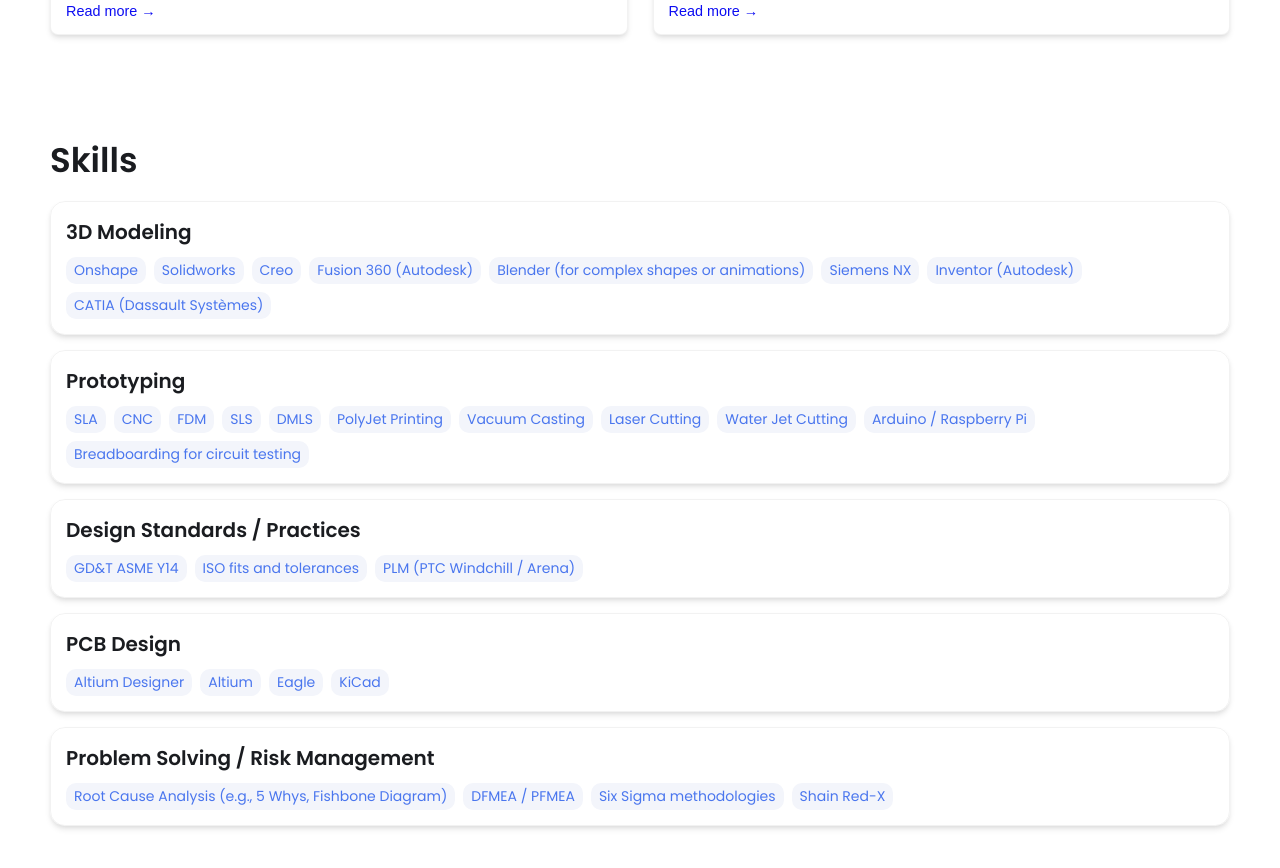
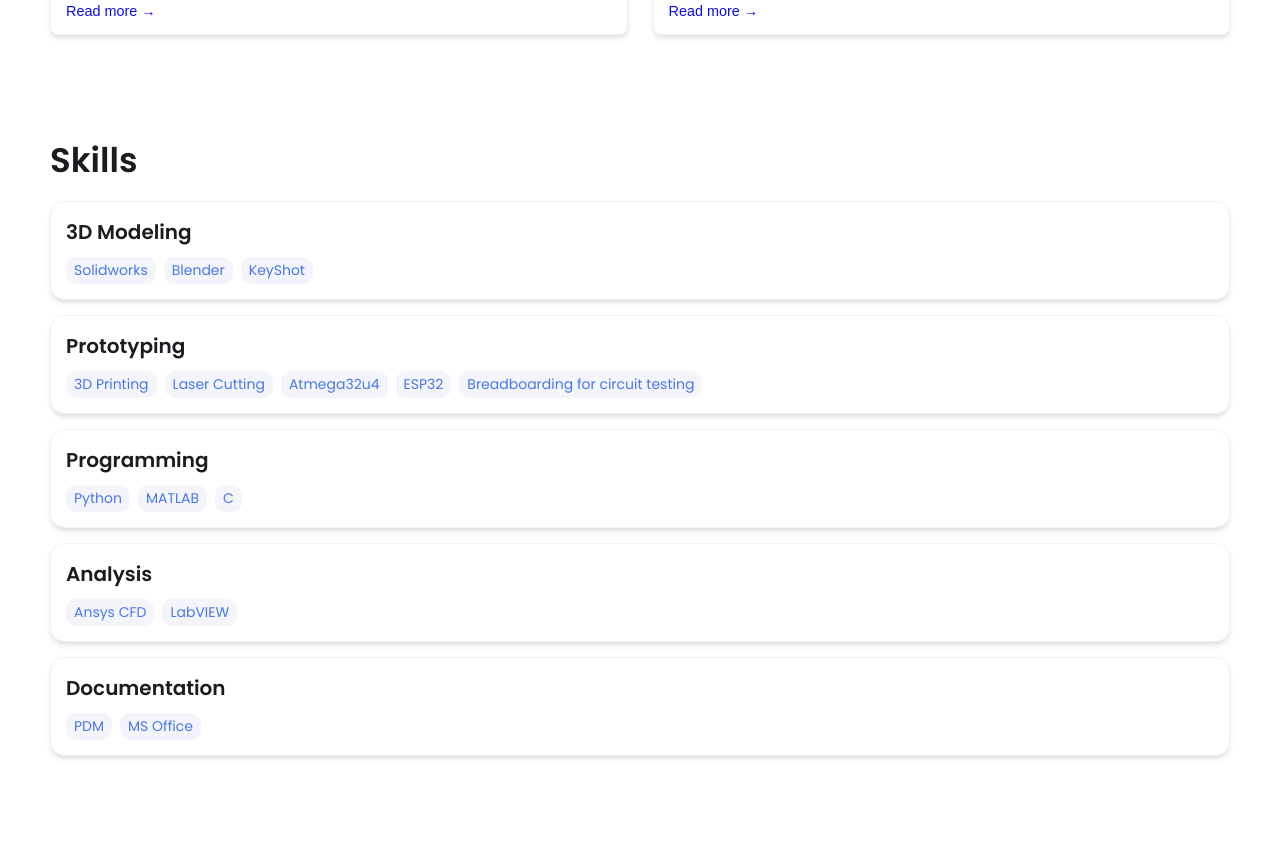
Before and after one commit to tdberner/tdberner.github.io, a Jekyll site: the page built from index.html, in a window 1280 px wide and 900 px high, scrolled down 1491 px. Shown: the top 868 px of the window. Built offline with Jekyll 4.4.1, drawn with Linux system fonts in a browser that asks for light colours.

Commit message:
Update _config.yml

```diff
--- a/_config.yml
+++ b/_config.yml
@@ -48,44 +48,29 @@
 skills:
   - category: 3D Modeling
     tools:
-    - Onshape
     - Solidworks
-    - Creo
-    - Fusion 360 (Autodesk)
-    - Blender (for complex shapes or animations)
-    - Siemens NX
-    - Inventor (Autodesk)
-    - CATIA (Dassault Systèmes)
+    - Blender
+    - KeyShot
   - category: Prototyping
     tools:
-    - SLA
-    - CNC
-    - FDM
-    - SLS
-    - DMLS
-    - PolyJet Printing
-    - Vacuum Casting
+    - 3D Printing
     - Laser Cutting
-    - Water Jet Cutting
-    - Arduino / Raspberry Pi
+    - Atmega32u4
+    - ESP32
     - Breadboarding for circuit testing
-  - category: Design Standards / Practices
+  - category: Programming
     tools:
-    - GD&T ASME Y14
-    - ISO fits and tolerances
-    - PLM (PTC Windchill / Arena)
-  - category: PCB Design
+    - Python
+    - MATLAB
+    - C
+  - category: Analysis
     tools:
-    - Altium Designer
-    - Altium
-    - Eagle
-    - KiCad
-  - category: Problem Solving / Risk Management
+    - Ansys CFD
+    - LabVIEW
+  - category: Documentation
     tools:
-    - Root Cause Analysis (e.g., 5 Whys, Fishbone Diagram)
-    - DFMEA / PFMEA
-    - Six Sigma methodologies
-    - Shain Red-X
+    - PDM
+    - MS Office
 
 
 # Contact Form Setup. Setup an account and copy over the key. When someone fills out the form, it will be received in your email.
```
